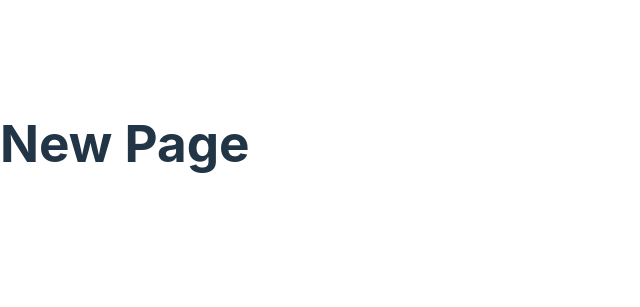
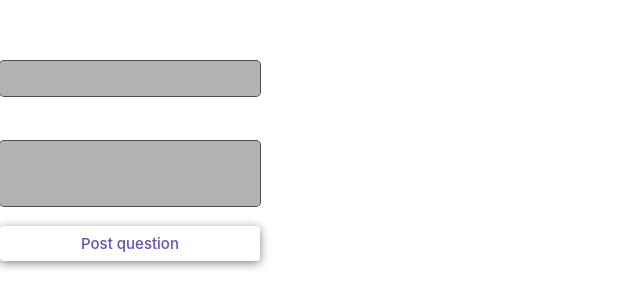
Before and after one commit to zamorakps/project_flash_fuel, a React (Vite) app: page /ProfileManagement in a window 1280 px wide. Shown: the part 257-564 px from the top of the page, without its empty margins (0-640 px from the left). Built offline with nearby package versions, Linux system fonts and the light colour scheme.

Commit message:
Added radix-ui and added form template to profile management page

```diff
--- a/package.json
+++ b/package.json
@@ -11,6 +11,9 @@
     "preview": "vite preview"
   },
   "dependencies": {
+    "@radix-ui/colors": "^1.0.0",
+    "@radix-ui/react-form": "^0.0.3",
+    "@radix-ui/react-popover": "1.0.6",
     "react": "^18.2.0",
     "react-dom": "^18.2.0",
     "react-router-dom": "^6.14.0"
--- a/src/routes/ProfileManagementPage.jsx
+++ b/src/routes/ProfileManagementPage.jsx
@@ -1,7 +1,48 @@
+// import React from 'react';
+
+// const ProfileManagementPage = () => {
+//   return <h1>New Page</h1>;
+// };
+
+// export default ProfileManagementPage;
+
+import * as Form from '@radix-ui/react-form';
 import React from 'react';
+import '../styles/ProfileManagementPageStyles.css'
 
-const ProfileManagementPage = () => {
-  return <h1>New Page</h1>;
-};
+const FormDemo = () => (
+  <Form.Root className="FormRoot">
+    <Form.Field className="FormField" name="email">
+      <div style={{ display: 'flex', alignItems: 'baseline', justifyContent: 'space-between' }}>
+        <Form.Label className="FormLabel">Email</Form.Label>
+        <Form.Message className="FormMessage" match="valueMissing">
+          Please enter your email
+        </Form.Message>
+        <Form.Message className="FormMessage" match="typeMismatch">
+          Please provide a valid email
+        </Form.Message>
+      </div>
+      <Form.Control asChild>
+        <input className="Input" type="email" required />
+      </Form.Control>
+    </Form.Field>
+    <Form.Field className="FormField" name="question">
+      <div style={{ display: 'flex', alignItems: 'baseline', justifyContent: 'space-between' }}>
+        <Form.Label className="FormLabel">Question</Form.Label>
+        <Form.Message className="FormMessage" match="valueMissing">
+          Please enter a question
+        </Form.Message>
+      </div>
+      <Form.Control asChild>
+        <textarea className="Textarea" required />
+      </Form.Control>
+    </Form.Field>
+    <Form.Submit asChild>
+      <button className="Button" style={{ marginTop: 10 }}>
+        Post question
+      </button>
+    </Form.Submit>
+  </Form.Root>
+);
 
-export default ProfileManagementPage;
+export default FormDemo;
--- /dev/null
+++ b/src/styles/ProfileManagementPageStyles.css
@@ -0,0 +1,94 @@
+@import '@radix-ui/colors/black-alpha.css';
+@import '@radix-ui/colors/violet.css';
+@import '@radix-ui/colors/mauve.css';
+
+/* reset */
+input,
+textarea,
+button {
+  all: unset;
+  box-sizing: border-box;
+}
+
+.FormRoot {
+  width: 260px;
+}
+
+.FormField {
+  display: grid;
+  margin-bottom: 10px;
+}
+
+.FormLabel {
+  font-size: 15px;
+  font-weight: 500;
+  line-height: 35px;
+  color: white;
+}
+
+.FormMessage {
+  font-size: 13px;
+  color: white;
+  opacity: 0.8;
+}
+
+.Input,
+.Textarea {
+  width: 100%;
+  display: inline-flex;
+  align-items: center;
+  justify-content: center;
+  border-radius: 4px;
+
+  font-size: 15px;
+  color: white;
+  background-color: var(--black-a5);
+  box-shadow: 0 0 0 1px var(--black-a9);
+}
+.Input:hover,
+.Textarea:hover {
+  box-shadow: 0 0 0 1px black;
+}
+.Input:focus,
+.Textarea:focus {
+  box-shadow: 0 0 0 2px black;
+}
+.Input::selection,
+.Textarea::selection {
+  background-color: var(--black-a9);
+  color: white;
+}
+
+.Input {
+  padding: 0 10px;
+  height: 35px;
+  line-height: 1;
+}
+
+.Textarea {
+  resize: none;
+  padding: 10px;
+}
+
+.Button {
+  display: inline-flex;
+  align-items: center;
+  justify-content: center;
+  border-radius: 4px;
+  padding: 0 15px;
+  font-size: 15px;
+  line-height: 1;
+  font-weight: 500;
+  height: 35px;
+  width: 100%;
+
+  background-color: white;
+  color: var(--violet-11);
+  box-shadow: 0 2px 10px var(--black-a7);
+}
+.Button:hover {
+  background-color: var(--mauve-3);
+}
+.Button:focus {
+  box-shadow: 0 0 0 2px black;
+}
```
Also changed, not shown: 1 other file (tests, documents, lock files or other folders).
